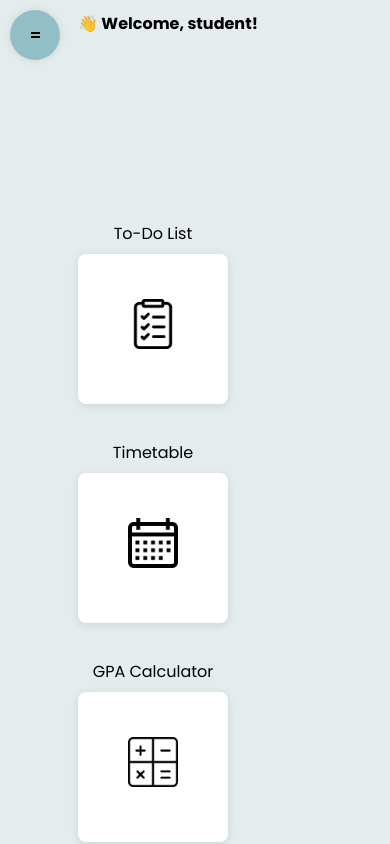
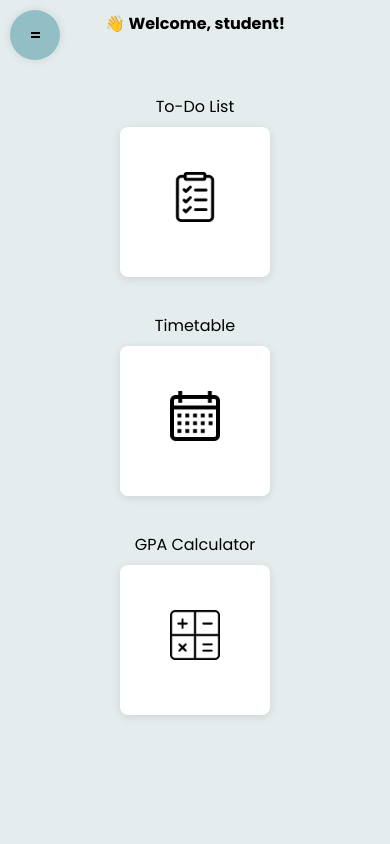
Before and after one commit to y-sun311/student-toolbox, a Next.js app: page / in a window 390 px wide. Built offline with nearby package versions, Linux system fonts and the light colour scheme; no server answers.

Commit message:
Feat homepage responsive (#96)
* frontend:Reduce top margin on dashboard for smaller screens to improve responsiveness.

* frontend:adjusted welcome text size for tablet and mobile screens.

```diff
--- a/src/app/dashboard/dashboard.css
+++ b/src/app/dashboard/dashboard.css
@@ -9,4 +9,18 @@
   flex-wrap: wrap;
   gap: 20px;
   margin-top: 20vh;
+  justify-content: center;
+  align-items: center;
 }
+
+@media (max-width: 768px) {
+  .dashboard {
+    margin-top: 10vh;
+  }
+}
+
+@media (max-width: 480px) {
+  .dashboard {
+    margin-top: 5vh;
+  }
+}
--- /dev/null
+++ b/src/components/dashboard/styles/welcome.css
@@ -0,0 +1,20 @@
+.welcome-text {
+    font-size: 1.5rem;
+    margin: 20px 0;
+    text-align: center;
+}
+
+@media (max-width: 768px) {
+    .welcome-text {
+        font-size: 1rem;
+        margin: 15px 0;
+    }
+}
+
+/* Adjust font size and spacing for mobile screens */
+@media (max-width: 480px) {
+    .welcome-text {
+        font-size: 0.6rem;
+        margin: 10px 0;
+    }
+}
--- a/src/components/dashboard/welcome.js
+++ b/src/components/dashboard/welcome.js
@@ -1,11 +1,14 @@
 "use client";
 
 import { useSession } from "next-auth/react";
+
+import "./styles/welcome.css";
 import Title from "../title/title";
 
 export default function Welcome() {
   const session = useSession();
   const username = session?.data?.user?.name;
 
-  return <Title text={`👋 Welcome, ${username || "student"}!`} />;
+  return <div className="welcome-text"><Title text={`👋 Welcome, ${username || "student"}!`}  /></div>;
+
 }
```
Also changed, not shown: 1 other file (tests, documents, lock files or other folders).
